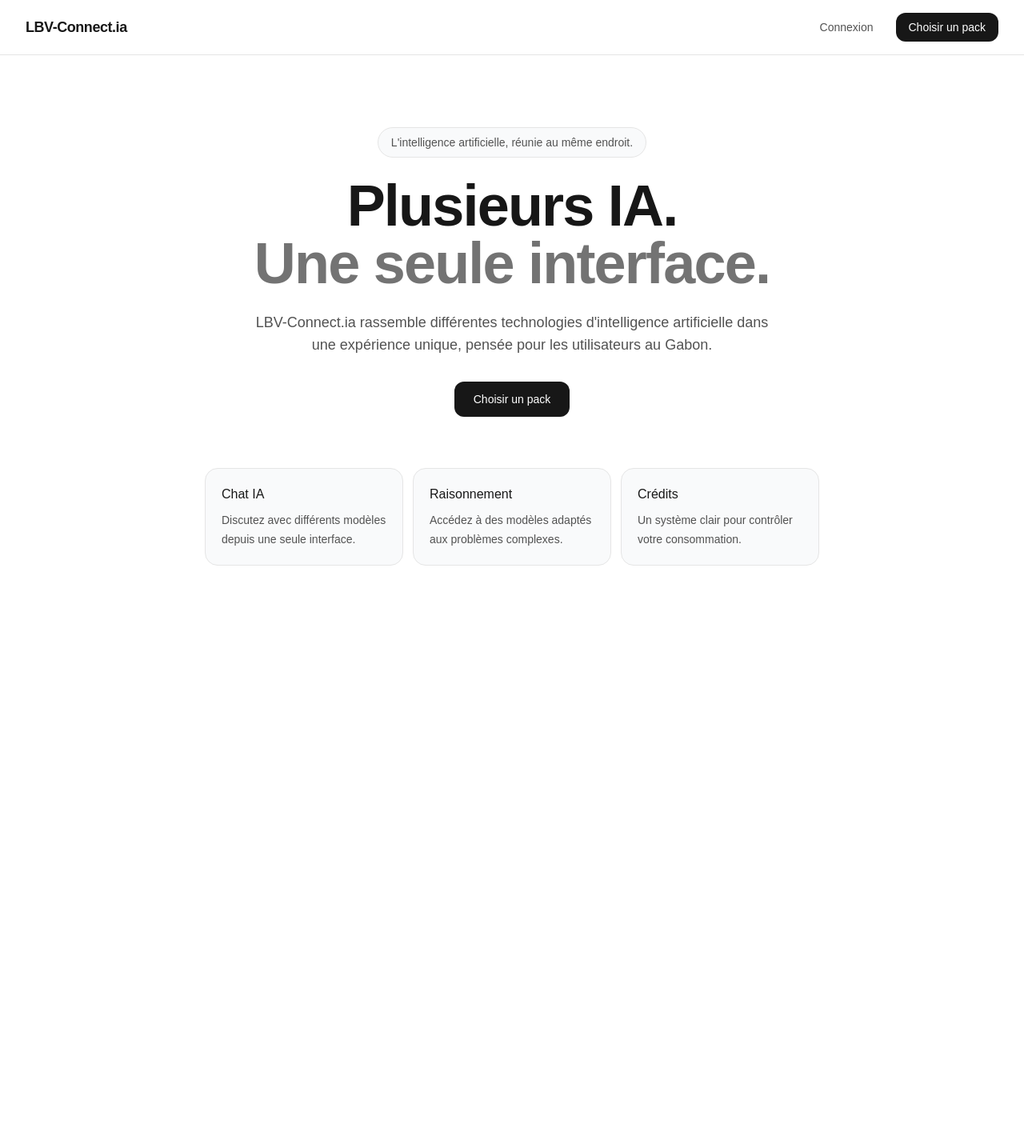
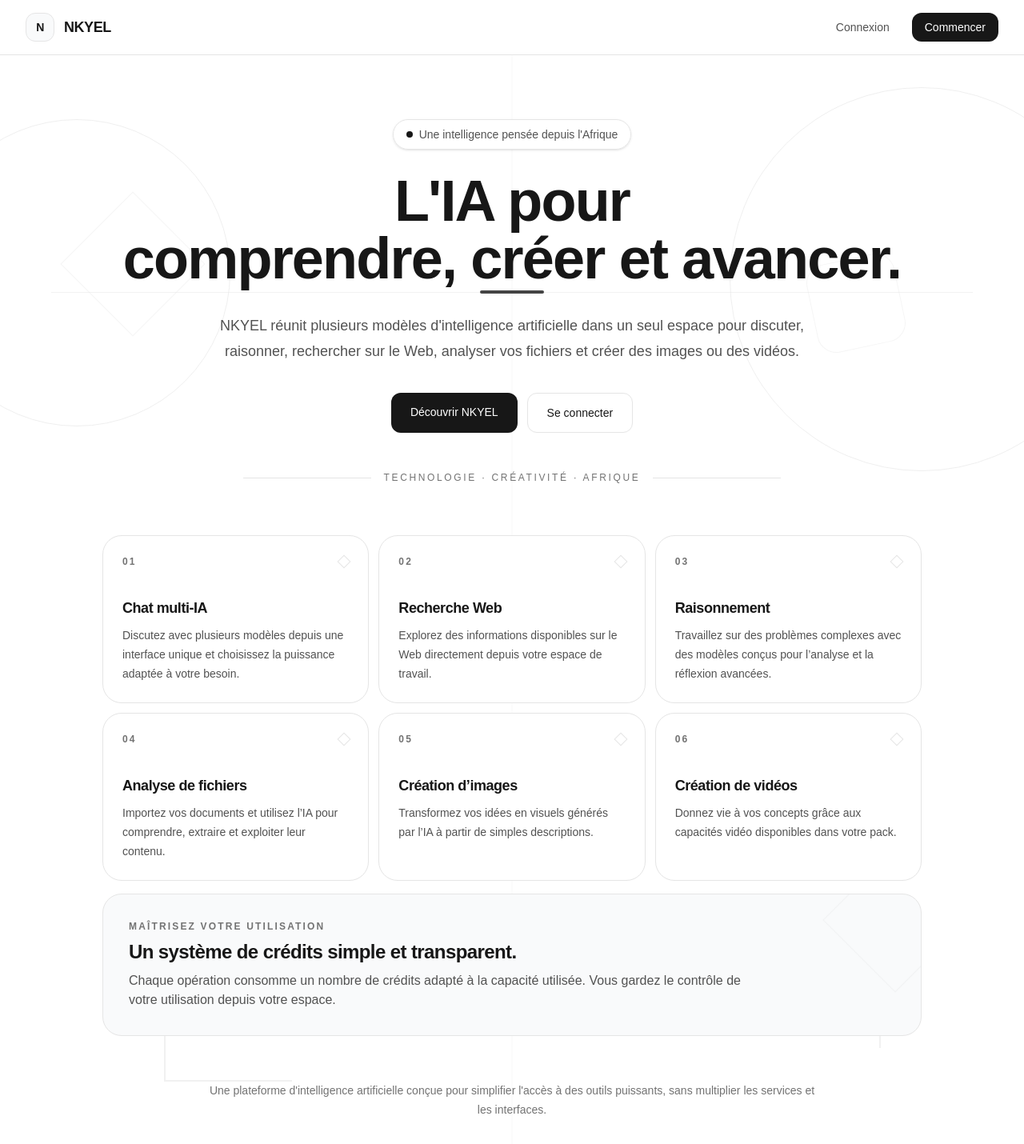
Before and after one commit to ndediesso-collab/LBV-Connect.ia, a Next.js app in the folder Frontend/: page / in a window 1280 px wide. Shown: the top 1430 px of the page at 80% size. Before the commit the page ends 800 px from the top, so only its background shows below. Built offline with nearby package versions, Linux system fonts and the light colour scheme; no server answers.

Commit message:
Reconception de la page 1

```diff
--- a/Frontend/app/page.tsx
+++ b/Frontend/app/page.tsx
@@ -2,18 +2,19 @@
 
 export default function Home() {
   return (
-    <main className="min-h-dvh bg-background text-foreground">
-      {/* Navigation */}
-
-      <nav className="flex items-center justify-between border-b border-border px-5 py-4 sm:px-8">
+    <main className="min-h-dvh overflow-hidden bg-background text-foreground">
+      <nav className="relative z-20 flex items-center justify-between border-b border-border bg-background/90 px-5 py-4 backdrop-blur sm:px-8">
         <Link
           href="/"
-          className="text-lg font-semibold tracking-tight transition-opacity hover:opacity-70"
+          className="group flex items-center gap-3 text-lg font-semibold tracking-tight"
         >
-          LBV-Connect.ia
+          <span className="flex h-9 w-9 items-center justify-center rounded-xl border border-border bg-surface-secondary text-sm font-bold transition-transform duration-300 group-hover:-rotate-3">
+            N
+          </span>
+          <span>NKYEL</span>
         </Link>
 
-        <div className="flex items-center gap-3">
+        <div className="flex items-center gap-2 sm:gap-3">
           <Link
             href="/login"
             className="rounded-xl px-4 py-2 text-sm font-medium text-muted-strong transition hover:bg-surface-secondary hover:text-foreground"
@@ -23,72 +24,145 @@
 
           <Link
             href="/packs"
-            className="rounded-xl bg-accent px-4 py-2 text-sm font-medium text-accent-foreground transition hover:opacity-85"
+            className="rounded-xl bg-foreground px-4 py-2 text-sm font-medium text-background transition hover:opacity-85"
           >
-            Choisir un pack
+            Commencer
           </Link>
         </div>
       </nav>
 
-      {/* Hero */}
-
-      <section className="flex min-h-[calc(100dvh-73px)] items-center justify-center px-5 py-16 sm:px-8">
-        <div className="w-full max-w-4xl text-center">
-          {/* Badge */}
-
-          <div className="mb-6 inline-flex rounded-full border border-border bg-surface-secondary px-4 py-2 text-sm text-muted-strong">
-            L&apos;intelligence artificielle, réunie
-            au même endroit.
+      <section className="relative isolate flex min-h-[calc(100dvh-73px)] items-center px-5 py-16 sm:px-8 sm:py-20">
+        <div
+          aria-hidden="true"
+          className="pointer-events-none absolute inset-0 overflow-hidden"
+        >
+          <div className="absolute -left-24 top-20 h-72 w-72 rounded-full border border-border opacity-60 sm:h-96 sm:w-96" />
+          <div className="absolute -right-28 top-10 h-80 w-80 rounded-full border border-border opacity-60 sm:h-[30rem] sm:w-[30rem]" />
+          <div className="absolute left-[8%] top-[14%] h-24 w-24 rotate-45 border border-border opacity-40 sm:h-32 sm:w-32" />
+          <div className="absolute right-[12%] top-[18%] h-20 w-20 -rotate-12 rounded-3xl border border-border opacity-40 sm:h-28 sm:w-28" />
+          <div className="absolute bottom-[9%] left-[16%] hidden h-40 w-40 border-b-2 border-l-2 border-border opacity-50 sm:block" />
+          <div className="absolute bottom-[12%] right-[14%] hidden h-32 w-32 border-r-2 border-t-2 border-border opacity-50 sm:block" />
+          <div className="absolute inset-x-0 top-[21%] mx-auto hidden h-px max-w-6xl bg-border opacity-50 lg:block" />
+          <div className="absolute left-1/2 top-0 h-[120%] w-px -translate-x-1/2 bg-border opacity-25" />
         </div>
 
-          {/* Heading */}
+        <div className="relative z-10 mx-auto w-full max-w-6xl">
+          <div className="mx-auto max-w-5xl text-center">
+            <div className="mb-7 inline-flex items-center gap-2 rounded-full border border-border bg-surface/85 px-4 py-2 text-sm text-muted-strong shadow-sm backdrop-blur">
+              <span className="h-2 w-2 rounded-full bg-foreground" />
+              Une intelligence pensée depuis l&apos;Afrique
+            </div>
 
             <h1 className="text-4xl font-semibold tracking-tight sm:text-6xl lg:text-7xl">
-            Plusieurs IA.
+              L&apos;IA pour
               <br />
-
-            <span className="text-muted">
-              Une seule interface.
+              <span className="relative inline-block">
+                comprendre, créer et avancer.
+                <span
+                  aria-hidden="true"
+                  className="absolute -bottom-2 left-1/2 h-1 w-20 -translate-x-1/2 rounded-full bg-foreground/80"
+                />
               </span>
             </h1>
 
-          {/* Description */}
-
-          <p className="mx-auto mt-6 max-w-2xl text-base leading-7 text-muted-strong sm:text-lg">
-            LBV-Connect.ia rassemble différentes
-            technologies d&apos;intelligence artificielle
-            dans une expérience unique, pensée pour
-            les utilisateurs au Gabon.
+            <p className="mx-auto mt-8 max-w-3xl text-base leading-8 text-muted-strong sm:text-lg">
+              NKYEL réunit plusieurs modèles d&apos;intelligence artificielle
+              dans un seul espace pour discuter, raisonner, rechercher sur le
+              Web, analyser vos fichiers et créer des images ou des vidéos.
             </p>
 
-          {/* CTA */}
-
-          <div className="mt-8 flex justify-center">
+            <div className="mt-9 flex flex-col justify-center gap-3 sm:flex-row">
               <Link
                 href="/packs"
-              className="w-full rounded-xl bg-accent px-6 py-3 text-sm font-medium text-accent-foreground transition hover:opacity-85 sm:w-auto"
+                className="w-full rounded-xl bg-foreground px-6 py-3.5 text-sm font-medium text-background transition hover:-translate-y-0.5 hover:opacity-90 sm:w-auto"
               >
-              Choisir un pack
+                Découvrir NKYEL
+              </Link>
+
+              <Link
+                href="/login"
+                className="w-full rounded-xl border border-border bg-surface px-6 py-3.5 text-sm font-medium transition hover:bg-surface-secondary sm:w-auto"
+              >
+                Se connecter
               </Link>
             </div>
 
-          {/* Features */}
+            <div className="mx-auto mt-12 flex max-w-2xl items-center justify-center gap-4 text-xs uppercase tracking-[0.22em] text-muted">
+              <span className="hidden h-px flex-1 bg-border sm:block" />
+              <span>Technologie · Créativité · Afrique</span>
+              <span className="hidden h-px flex-1 bg-border sm:block" />
+            </div>
+          </div>
 
-          <div className="mx-auto mt-16 grid max-w-3xl grid-cols-1 gap-3 text-left sm:grid-cols-3">
+          <div className="mx-auto mt-16 grid max-w-5xl grid-cols-1 gap-3 sm:grid-cols-2 lg:grid-cols-3">
             <Feature
-              title="Chat IA"
-              description="Discutez avec différents modèles depuis une seule interface."
+              number="01"
+              title="Chat multi-IA"
+              description="Discutez avec plusieurs modèles depuis une interface unique et choisissez la puissance adaptée à votre besoin."
             />
 
             <Feature
-              title="Raisonnement"
-              description="Accédez à des modèles adaptés aux problèmes complexes."
+              number="02"
+              title="Recherche Web"
+              description="Explorez des informations disponibles sur le Web directement depuis votre espace de travail."
             />
 
             <Feature
-              title="Crédits"
-              description="Un système clair pour contrôler votre consommation."
+              number="03"
+              title="Raisonnement"
+              description="Travaillez sur des problèmes complexes avec des modèles conçus pour l’analyse et la réflexion avancées."
             />
+
+            <Feature
+              number="04"
+              title="Analyse de fichiers"
+              description="Importez vos documents et utilisez l’IA pour comprendre, extraire et exploiter leur contenu."
+            />
+
+            <Feature
+              number="05"
+              title="Création d’images"
+              description="Transformez vos idées en visuels générés par l’IA à partir de simples descriptions."
+            />
+
+            <Feature
+              number="06"
+              title="Création de vidéos"
+              description="Donnez vie à vos concepts grâce aux capacités vidéo disponibles dans votre pack."
+            />
+          </div>
+
+          <div className="mx-auto mt-4 max-w-5xl">
+            <div className="relative overflow-hidden rounded-3xl border border-border bg-surface-secondary p-6 sm:p-8">
+              <div
+                aria-hidden="true"
+                className="absolute right-0 top-0 h-32 w-32 translate-x-8 -translate-y-8 rotate-45 border border-border opacity-40"
+              />
+
+              <div className="relative max-w-3xl">
+                <p className="text-xs font-semibold uppercase tracking-[0.18em] text-muted">
+                  Maîtrisez votre utilisation
+                </p>
+
+                <h2 className="mt-2 text-xl font-semibold tracking-tight sm:text-2xl">
+                  Un système de crédits simple et transparent.
+                </h2>
+
+                <p className="mt-2 text-sm leading-6 text-muted-strong sm:text-base">
+                  Chaque opération consomme un nombre de crédits adapté à la
+                  capacité utilisée. Vous gardez le contrôle de votre
+                  utilisation depuis votre espace.
+                </p>
+              </div>
+            </div>
+          </div>
+
+          <div className="mx-auto mt-14 max-w-3xl text-center">
+            <p className="text-sm leading-6 text-muted">
+              Une plateforme d&apos;intelligence artificielle conçue pour
+              simplifier l&apos;accès à des outils puissants, sans multiplier
+              les services et les interfaces.
+            </p>
           </div>
         </div>
       </section>
@@ -97,21 +171,34 @@
 }
 
 function Feature({
+  number,
   title,
   description,
 }: {
+  number: string;
   title: string;
   description: string;
 }) {
   return (
-    <div className="rounded-2xl border border-border bg-surface-secondary p-5">
-      <h2 className="font-medium">
+    <article className="group relative overflow-hidden rounded-3xl border border-border bg-surface p-6 transition duration-300 hover:-translate-y-1 hover:bg-surface-secondary">
+      <div className="flex items-center justify-between">
+        <span className="text-xs font-semibold tracking-[0.18em] text-muted">
+          {number}
+        </span>
+
+        <span
+          aria-hidden="true"
+          className="h-3 w-3 rotate-45 border border-border transition-transform duration-300 group-hover:rotate-90"
+        />
+      </div>
+
+      <h2 className="mt-9 text-lg font-semibold tracking-tight">
         {title}
       </h2>
 
       <p className="mt-2 text-sm leading-6 text-muted-strong">
         {description}
       </p>
-    </div>
+    </article>
   );
 }
```
Lines whose indentation alone changed are shown as unchanged.
